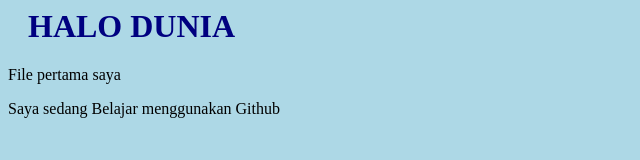
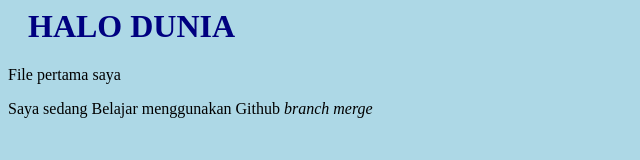
Before and after one commit to aufaarik/hello-world, a plain HTML site: page index.html in a window 1280 px wide. Shown: the whole page, without its empty margins (0-640 px from the left). Drawn offline with Linux system fonts and the light colour scheme.

Commit message:
Update index.html untuk perbaikan error

```diff
--- a/index.html
+++ b/index.html
@@ -6,6 +6,6 @@
     <body>
         <h1>HALO DUNIA</h1>
         <p>File pertama saya</p>
-        <p>Saya sedang Belajar menggunakan Github</p>
+        <p>Saya sedang Belajar menggunakan Github <i>branch merge</i></p>
     </body>
 </html>
```
